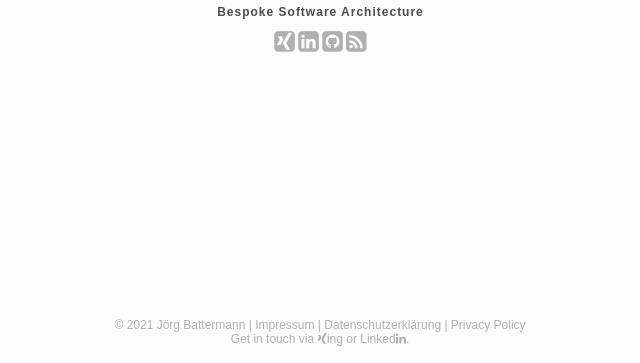
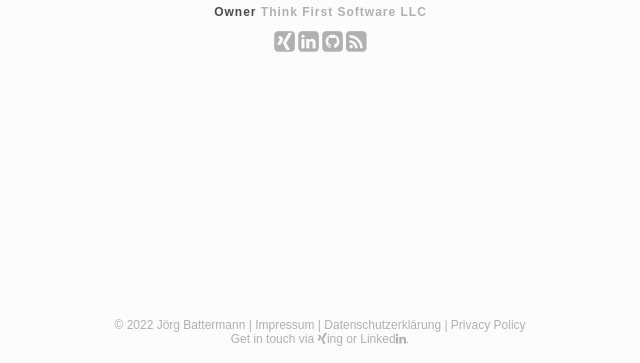
Before and after one commit to joergbattermann/joergbattermann.github.io, a plain HTML site: page index.html in a window 1280 px wide. Shown: the part 434-797 px from the top of the page, 320-960 px from the left. Drawn offline with Linux system fonts and the light colour scheme.

Commit message:
Update index.html

```diff
--- a/index.html
+++ b/index.html
@@ -29,7 +29,7 @@
 <body>
 	<div id="content">
 		<div class="business-card"></div>
-		<h1>Bespoke Software Architecture</h1>
+		<h1>Owner <a target="_blank" href="https://thinkfirstsoftware.com">Think First Software LLC</a></h1>
 		<span>
 			<a target="_blank" href="https://www.xing.com/profile/Joerg_Battermann"><i class="fa fa-xing-square fa-2x"></i></a>
 			<a target="_blank" href="https://www.linkedin.com/in/joergbattermann/"><i class="fa fa-linkedin-square fa-2x"></i></a>
@@ -37,6 +37,6 @@
 			<a target="_blank" href="https://blog.joergbattermann.com"><i class="fa fa-rss-square fa-2x"></i></a>
 		</span>
 	</div>
-	<footer>&copy; 2021 <a href="mailto:jb@joergbattermann.com">J&ouml;rg Battermann</a> | <a target="_blank" href="https://blog.joergbattermann.com/impressum/">Impressum</a> | <a target="_blank" href="https://blog.joergbattermann.com/datenschutzerklarung/">Datenschutzerkl&auml;rung</a> | <a target="_blank" href="https://blog.joergbattermann.com/privacy-policy/">Privacy Policy</a><br/>Get in touch via <a target="_blank" href="https://www.xing.com/profile/Joerg_Battermann"><i class="fa fa-xing"></i>ing</a> or <a target="_blank" href="http://www.linkedin.com/in/joergbattermann">Linked<i class="fa fa-linkedin"></i></a>.</footer>
+	<footer>&copy; 2022 <a href="mailto:jb@joergbattermann.com">J&ouml;rg Battermann</a> | <a target="_blank" href="https://blog.joergbattermann.com/impressum/">Impressum</a> | <a target="_blank" href="https://blog.joergbattermann.com/datenschutzerklarung/">Datenschutzerkl&auml;rung</a> | <a target="_blank" href="https://blog.joergbattermann.com/privacy-policy/">Privacy Policy</a><br/>Get in touch via <a target="_blank" href="https://www.xing.com/profile/Joerg_Battermann"><i class="fa fa-xing"></i>ing</a> or <a target="_blank" href="http://www.linkedin.com/in/joergbattermann">Linked<i class="fa fa-linkedin"></i></a>.</footer>
 </body>
 </html>
```
